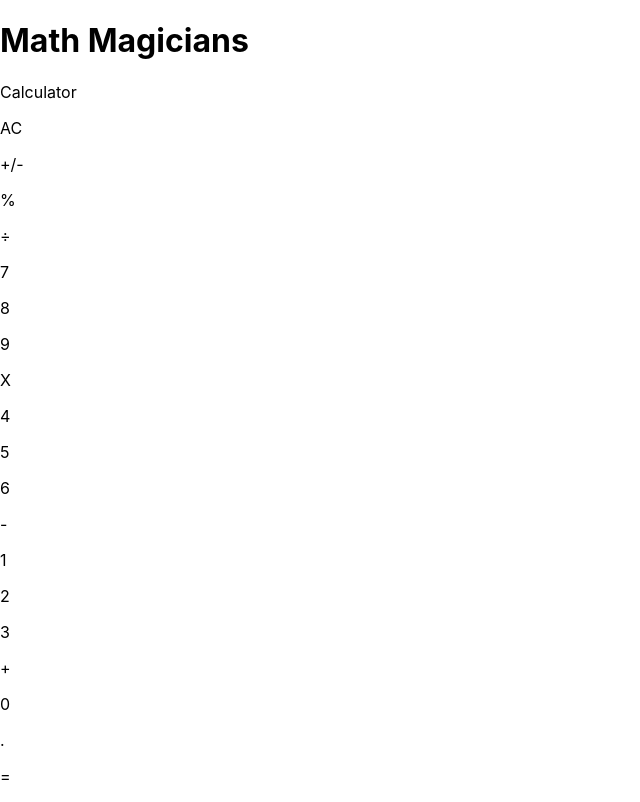
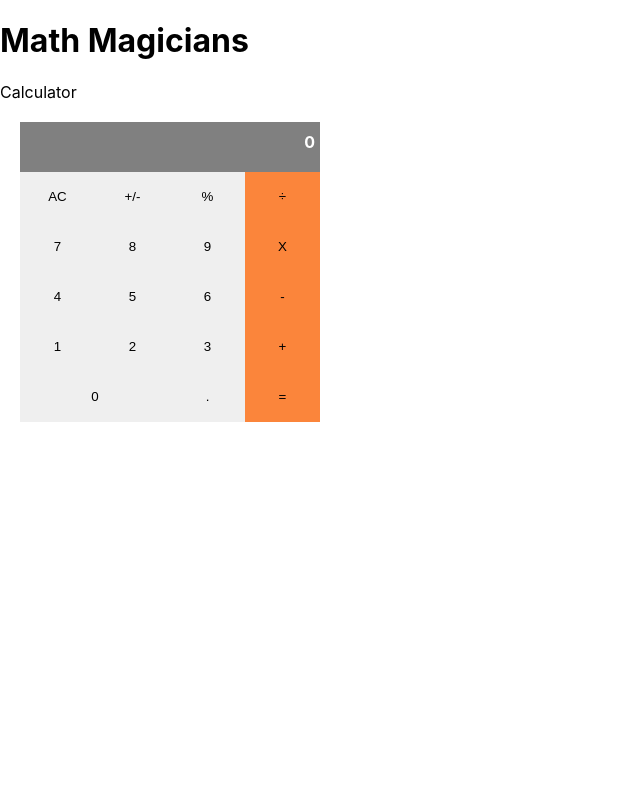
Before and after one commit to newhorizon-tech/mathemagic, a React (Create React App) app: page / in a window 1280 px wide. Shown: the whole page, without its empty margins (0-640 px from the left). Built offline with nearby package versions, Linux system fonts and the light colour scheme.

Commit message:
Fix calculator layout

```diff
--- a/src/App.css
+++ b/src/App.css
@@ -1,5 +1,6 @@
 body {
   margin: 0;
+  padding: 0;
   font-family:
     -apple-system,
     BlinkMacSystemFont,
@@ -16,12 +17,41 @@
   -moz-osx-font-smoothing: grayscale;
 }
 
-code {
-  font-family:
-    source-code-pro,
-    Menlo,
-    Monaco,
-    Consolas,
-    'Courier New',
-    monospace;
+#calculator-box {
+  margin: 20px;
+  display: flex;
+  flex-direction: column;
+   background-color: grey;
+   color: white;
+   font-weight: bolder;
+   width: 300px;
+   height: 300px;
 }
+
+#display {
+  height: 10%;
+  text-align: right;
+  padding: 10px 5px;
+}
+
+button {
+  border: none;
+  height: 100%;
+  width: 25%;
+  padding: 10px;
+
+}
+
+.row {
+display: flex;
+flex-grow: 1;
+}
+
+
+#calculator-box .double {
+  width: 50%;
+}
+
+button:nth-child(4), .double + button + button {
+  background-color: #fb853b;
+}
--- a/src/components/Calculator.js
+++ b/src/components/Calculator.js
@@ -18,7 +18,10 @@
     return (
       <div>
         <div> Calculator </div>
-        <div>{buttonRows.map((row) => <Row key={row[0]} row={row} />)}</div>
+        <div id="calculator-box">
+          <div id="display"> 0 </div>
+          {buttonRows.map((row) => <Row key={row[0]} row={row} />)}
+        </div>
       </div>
     );
   }
--- a/src/components/Row.js
+++ b/src/components/Row.js
@@ -10,13 +10,13 @@
   render() {
     const { row } = this.props;
     return (
-      <p>
+      <div className="row">
         {row.map(((button) => (
-          <p key={button}>
+          <button type="button" key={button} className={button === '0' ? 'double' : 'normal'}>
             {button}
-          </p>
+          </button>
         )))}
-      </p>
+      </div>
     );
   }
 }
```
